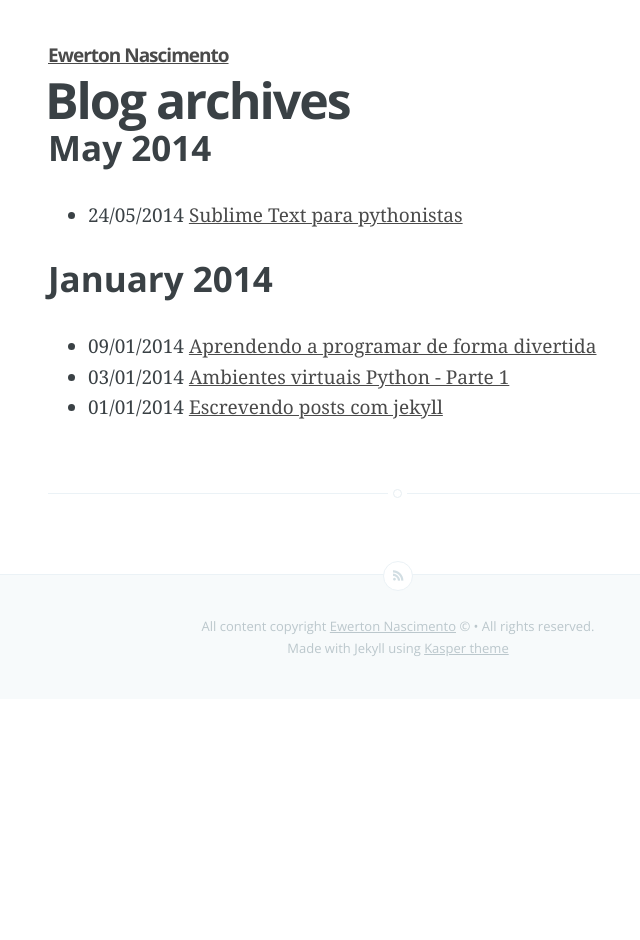
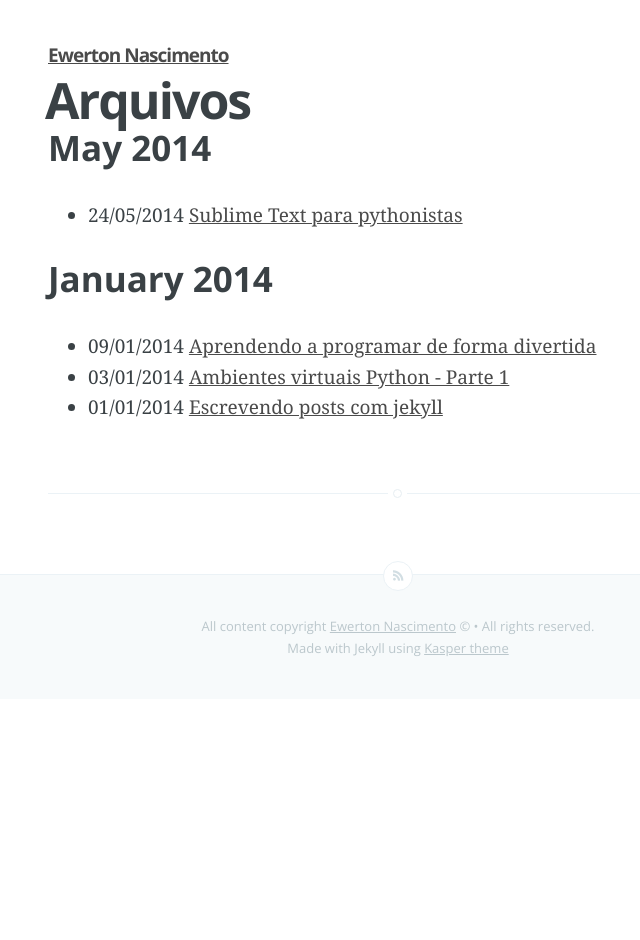
Before and after one commit to mjmendo/mjmendo.github.io, a Jekyll site: the page built from archives.html, in a window 1280 px wide. Shown: the whole page, without its empty margins (242-882 px from the left). Built offline with Jekyll 4.4.1, drawn with Linux system fonts in a browser that asks for light colours; Markdown is read by kramdown in place of the engine named in the settings.

Commit message:
Update archives.html

```diff
--- a/archives.html
+++ b/archives.html
@@ -1,7 +1,7 @@
 ---
 layout: page
-title: Blog archives
-date: "2014-12-03 01:48"
+title: Arquivos
+date: "05-01-2015 14:00"
 author: ewerton
 comments: false
 published: true
```
